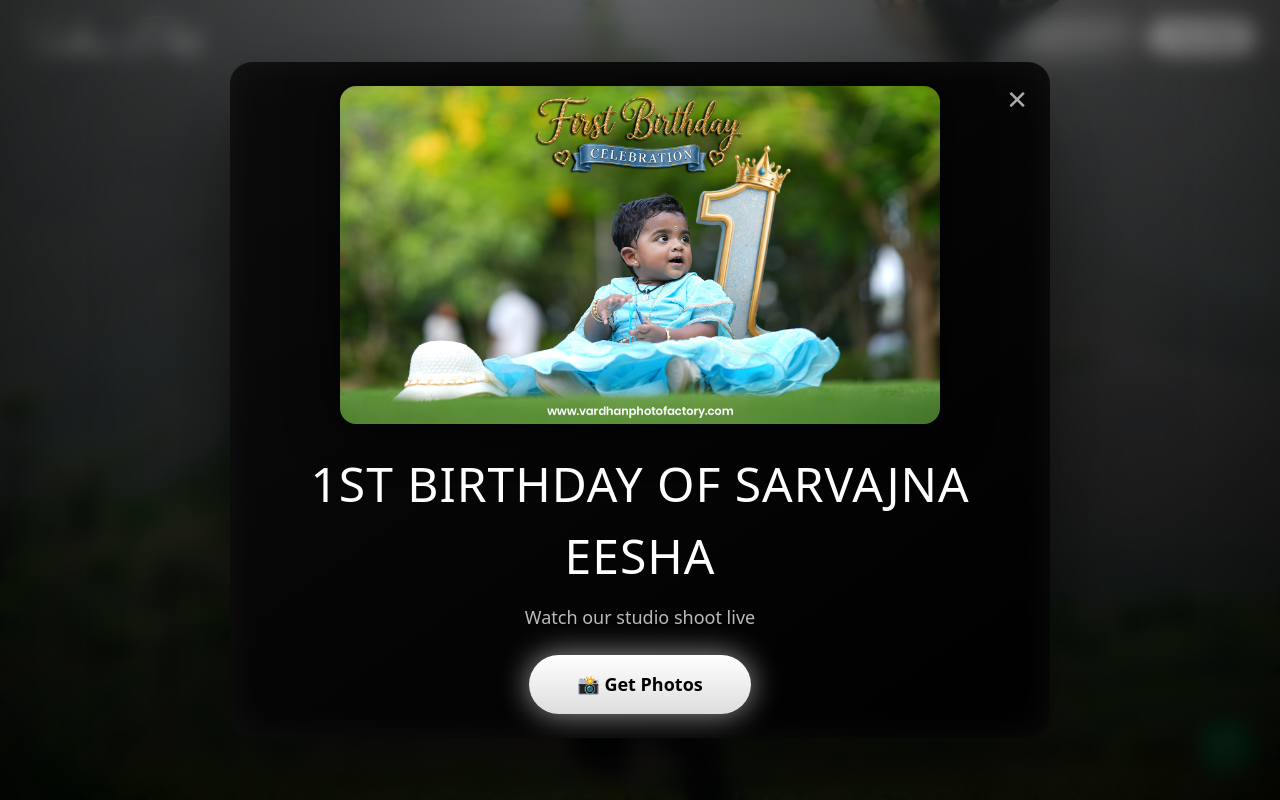
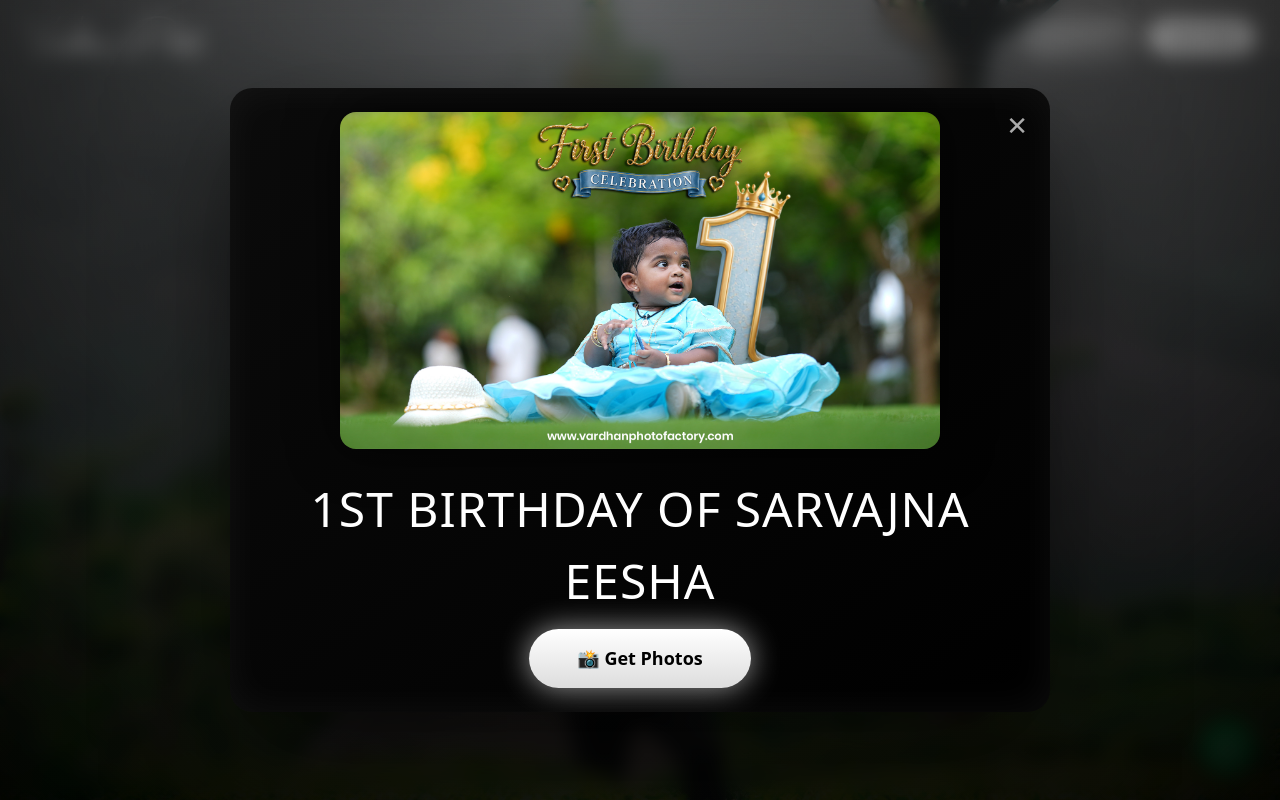
Before and after one commit to surendra-crax/vardhan-photo-factory, a Next.js app: page / in a window 1280 px wide. Shown: the top 800 px of the page. Built offline with nearby package versions, Linux system fonts and the light colour scheme.

Commit message:
Update LiveCenterPopup.tsx

```diff
--- a/components/LiveCenterPopup.tsx
+++ b/components/LiveCenterPopup.tsx
@@ -77,9 +77,9 @@ const LiveCenterPopup = () => {
           1ST BIRTHDAY OF SARVAJNA EESHA
         </h1>
 
-         <p style={styles.subtitle}>
+         {/* <p style={styles.subtitle}>
           Watch our studio shoot live
-        </p>
+        </p> */}
 
         {/* Watch Live */}
           {/* <a
```
